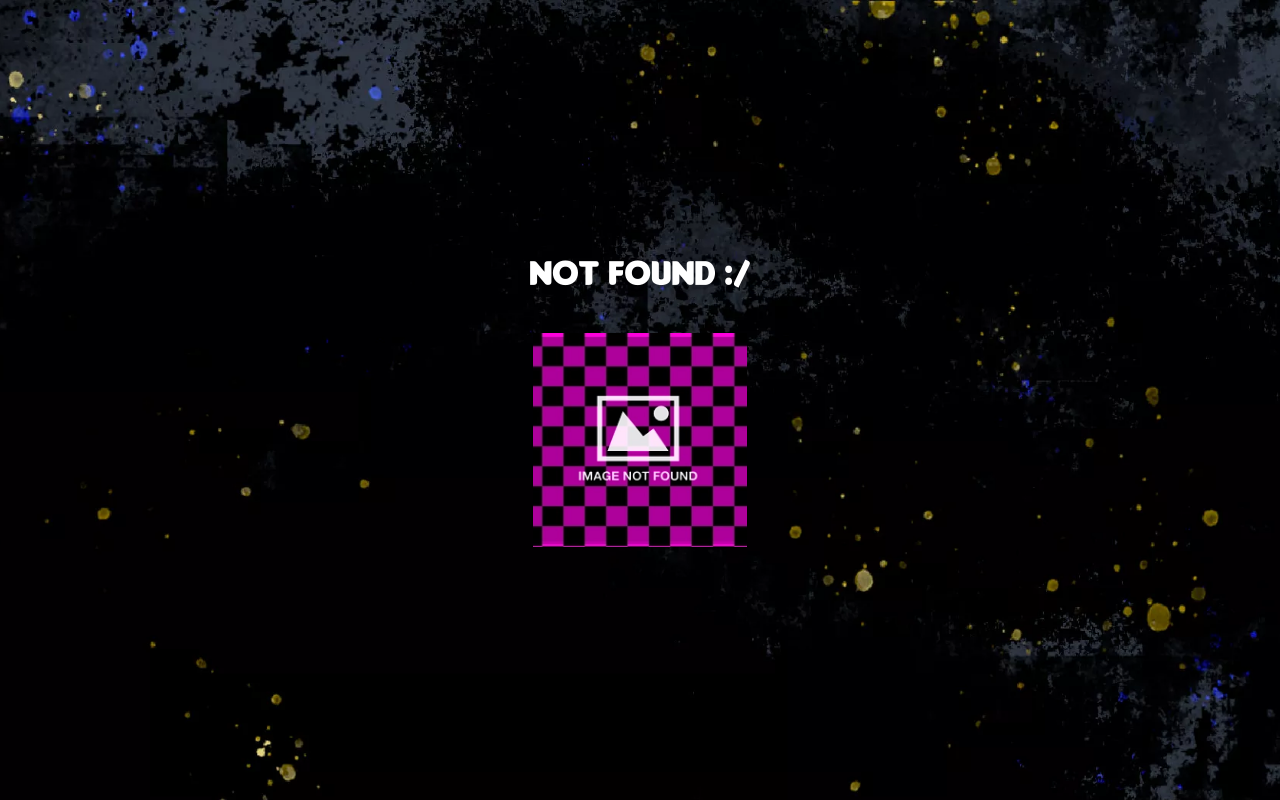
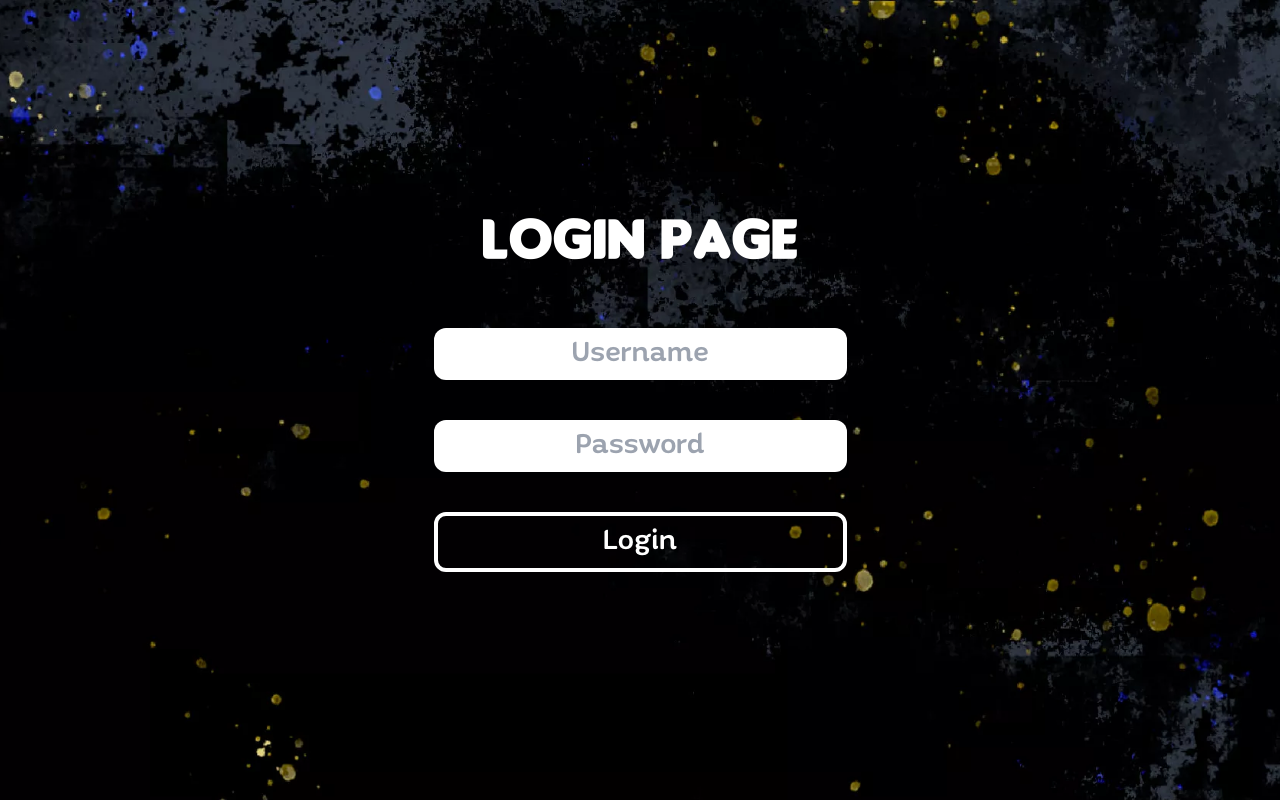
Before and after one commit to moneta-sofia/ProyectoTaco, a React (Vite) app: page /login in a window 1280 px wide. Before the commit this address had no page. Built offline with nearby package versions, Linux system fonts and the light colour scheme.

Commit message:
adding login

```diff
--- a/package.json
+++ b/package.json
@@ -10,6 +10,7 @@
     "preview": "vite preview"
   },
   "dependencies": {
+    "axios": "^1.7.3",
     "react": "^18.2.0",
     "react-dom": "^18.2.0",
     "react-icons": "^5.2.1",
--- /dev/null
+++ b/src/components/Login.jsx
@@ -0,0 +1,38 @@
+import { useState } from "react";
+import axios from "axios";
+
+export default function Login() {
+    const [user, setUser] = useState("");
+    const [password, setPassword] = useState("");
+    const [wrongCredentials, setWrongCredentials] = useState(false);
+
+    const handleSubmit = async (e) => {
+        e.preventDefault();
+
+        console.log("ASD");
+        axios.post("https://backtaco.onrender.com/user/signin", {
+            user: user,
+            password: password,
+        }).then(function (response) {
+            setWrongCredentials(false)
+            localStorage.setItem("token", response.data.token);
+
+        }).catch(function (error) {
+            console.log(error.message);
+            setWrongCredentials(true)
+        });
+    };
+
+
+    return (
+        <div className="base h-screen w-full flex flex-col justify-center items-center text-3xl">
+            <h1 className="text-6xl">Login Page</h1>
+            <form action="" onSubmit={handleSubmit} noValidate className="flex flex-col text-3xl mt-10">
+                <input type="text" placeholder="Username" onChange={(e) => setUser(e.target.value)} className="my-5 p-2 rounded-xl text-black" />
+                <input type="password" placeholder="Password" onChange={(e) => setPassword(e.target.value)} className="my-5 p-2 rounded-xl text-black" />
+                {wrongCredentials && <p>Wrong credentials!</p>}
+                <button type="submit" className="my-5 p-2 border-white border-solid border-4 rounded-xl hover:bg-slate-900 active:bg-slate-800">Login</button>
+            </form>
+        </div>
+    )
+}
--- a/src/main.jsx
+++ b/src/main.jsx
@@ -6,6 +6,7 @@ import { BrowserRouter, Routes, Route } from "react-router-dom";
 import Category from './components/Category.jsx';
 import NotFound from './components/NotFound.jsx';
 import InProgress from './components/InProgress.jsx';
+import Login from './components/Login.jsx';
 
 ReactDOM.createRoot(document.getElementById('root')).render(
     <BrowserRouter>
@@ -15,6 +16,8 @@ ReactDOM.createRoot(document.getElementById('root')).render(
         <Route path="/animation" element={<InProgress />} />
         <Route path="/backgroundDesign" element={<Category name={'backgroundDesign'}/>} />
         <Route path="/ilustration" element={<InProgress />} />
+        <Route path="/login" element={<Login />} />
+        {/* <Route path="/signup" element={<Login />} /> */}
         <Route path='*' element={<NotFound />} />
 
       </Routes>
```
Also changed, not shown: 1 other file (tests, documents, lock files or other folders).
